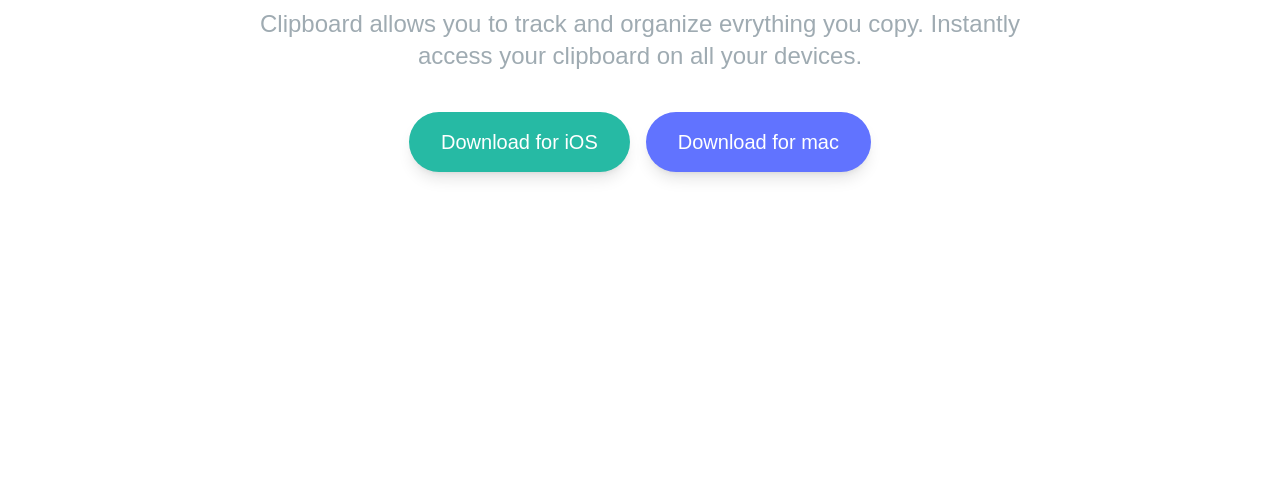
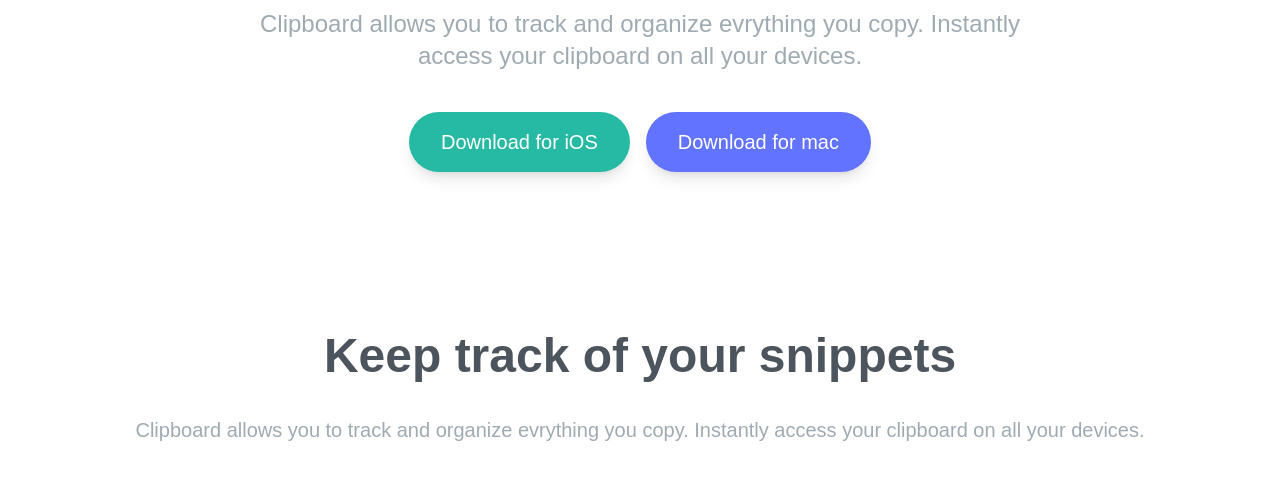
Before and after one commit to Ashad2020/clipboard-website, a website: page index.html in a window 1280 px wide. Shown: the part 389-868 px from the top of the page. Before the commit the page ends 800 px from the top, so only its background shows below. Drawn offline with Linux system fonts and the light colour scheme; a web font is replaced by a local one.

Commit message:
way to clean html using tailwind css layer and apply directive

```diff
--- a/index.html
+++ b/index.html
@@ -17,12 +17,10 @@
   <body>
     <!-- Hero section -->
     <section id="hero">
-      <div class="max-w-6xl mx-auto text-center mb-40 px-10 pt-16">
+      <div class="section-container mb-40 px-10 pt-16">
         <img src="images/logo.svg" alt="" class="mx-auto my-16" />
 
-        <h3 class="mb-8 text-4xl font-bold text-darkGrayishBlue md:text-5xl">
-          A hisory of everything you copy
-        </h3>
+        <h3>A hisory of everything you copy</h3>
 
         <p class="max-w-3xl mx-auto mb-10 text-2xl text-grayishBlue">
           Clipboard allows you to track and organize evrything you copy.
@@ -46,5 +44,17 @@
         </div>
       </div>
     </section>
+
+    <section id="snippets">
+      <div class="section-container my-20 px-10">
+        <h3>Keep track of your snippets</h3>
+        <p
+          class="max-w-exl mx-auto mb-24 text-xl leading-9 text-center text-grayishBlue"
+        >
+          Clipboard allows you to track and organize evrything you copy.
+          Instantly access your clipboard on all your devices.
+        </p>
+      </div>
+    </section>
   </body>
 </html>
--- a/input.css
+++ b/input.css
@@ -2,6 +2,14 @@
 @tailwind components;
 @tailwind utilities;
 
+@layer base {
+  h3 {
+    @apply mb-8 text-4xl font-bold text-darkGrayishBlue md:text-5xl;
+  }
+}
+.section-container {
+  @apply max-w-6xl mx-auto text-center;
+}
 body {
   background-image: url("../images/bg-header-desktop.png");
   background-repeat: no-repeat;
--- a/tailwind.config.js
+++ b/tailwind.config.js
@@ -2,6 +2,7 @@
 module.exports = {
   content: ["./*.html"],
   theme: {
+    // custom screen size
     screens: {
       sm: "480px",
       md: "768px",
@@ -9,6 +10,7 @@ module.exports = {
       xl: "1440px",
     },
     extend: {
+      // custom color
       colors: {
         strongCyan: "hsl(171, 66%, 44%)",
         lightBlue: "hsl(233,100%,69%)",
```
Also changed, not shown: css/style.css.
